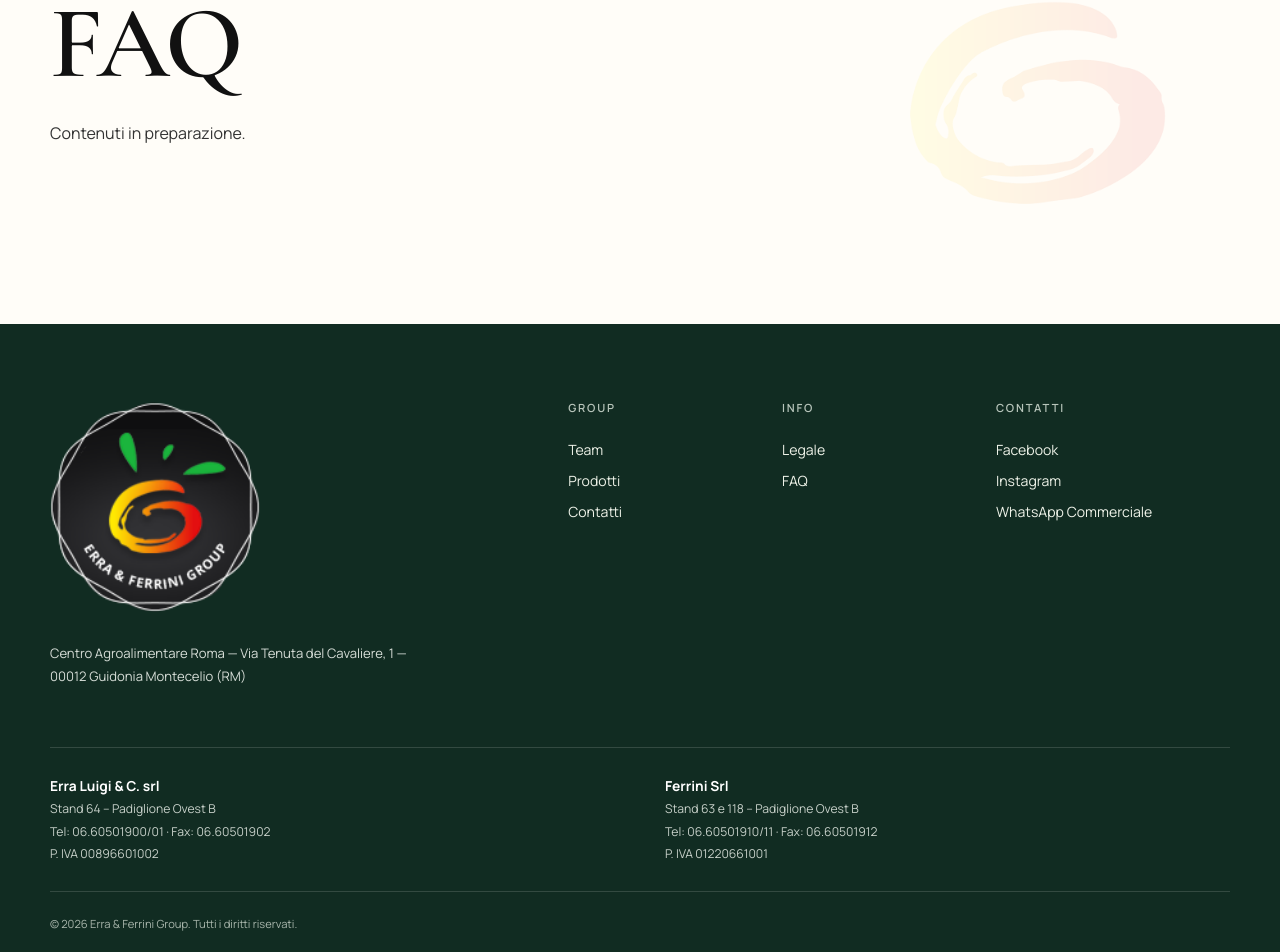
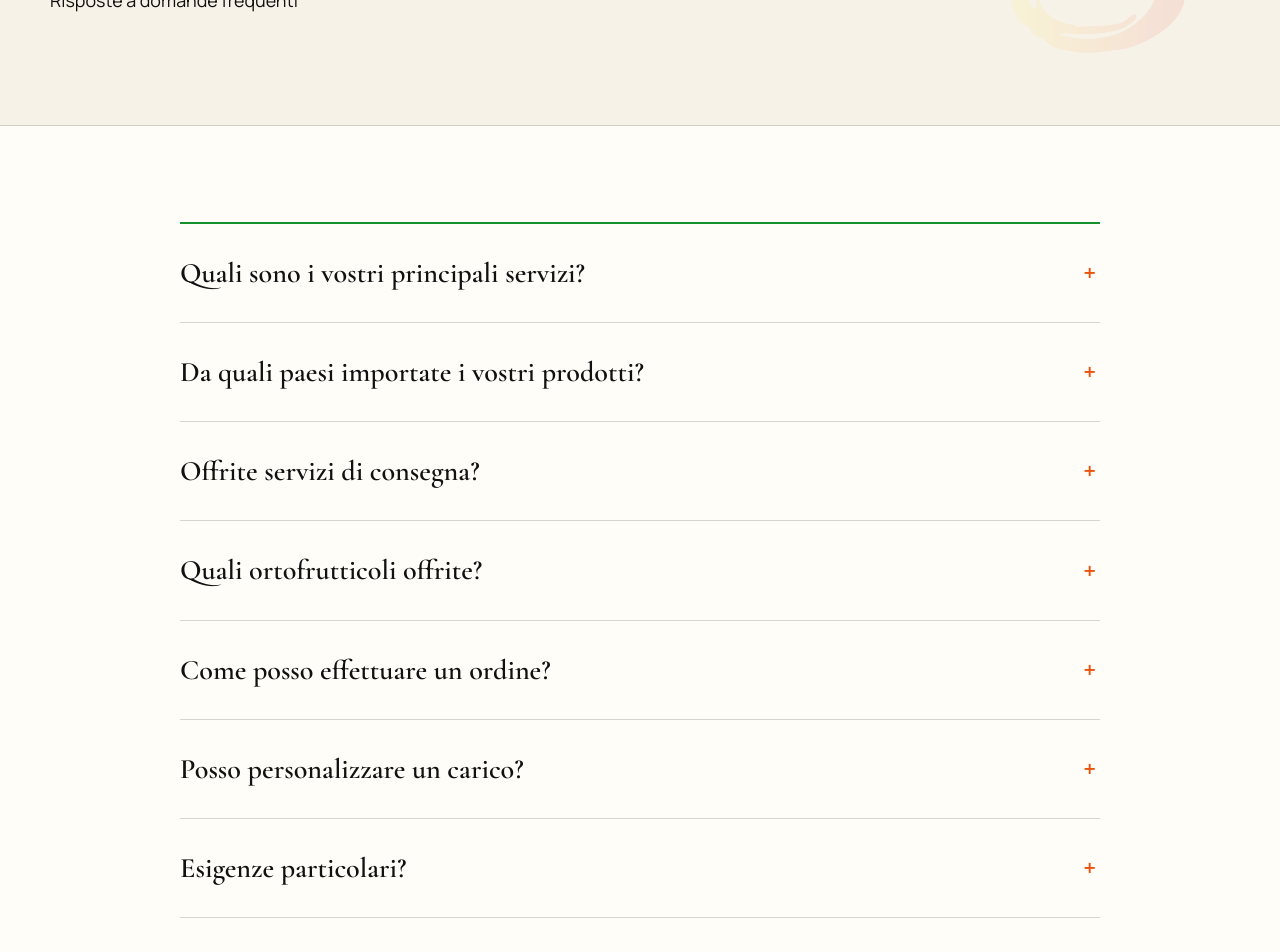
Before and after one commit to hubsienda/efgroup, a Next.js app: page /faq in a window 1280 px wide. Shown: the part 340-1292 px from the top of the page. Built offline with nearby package versions, Linux system fonts and the light colour scheme.

Commit message:
Build FAQ page

```diff
--- a/app/faq/page.tsx
+++ b/app/faq/page.tsx
@@ -1,4 +1,76 @@
 import type { Metadata } from "next";
-import PageShell from "@/components/PageShell";
-export const metadata: Metadata = { title: "FAQ" };
-export default function Page(){ return <PageShell eyebrow="Informazioni" title="FAQ" />; }
+import Link from "next/link";
+import InternalPageHero from "@/components/InternalPageHero";
+import styles from "@/components/InternalPages.module.css";
+
+export const metadata: Metadata = {
+  title: "FAQ",
+  description: "Risposte alle domande frequenti sui servizi, prodotti, consegne e ordini di Erra & Ferrini Group.",
+};
+
+export default function Page() {
+  return (
+    <>
+      <InternalPageHero
+        eyebrow="Informazioni"
+        title="FAQ"
+        intro="Risposte a domande frequenti"
+      />
+
+      <section className={styles.section}>
+        <div className={`shell ${styles.sectionNarrow}`}>
+          <div className={styles.faqList}>
+            <details className={styles.faqItem}>
+              <summary>Quali sono i vostri principali servizi?</summary>
+              <div className={styles.faqAnswer}>
+                <p>Acquistiamo prodotti ortofrutticoli esclusivamente di alta qualità sul mercato nazionale ed estero, offrendo un servizio completo e professionale.</p>
+              </div>
+            </details>
+
+            <details className={styles.faqItem}>
+              <summary>Da quali paesi importate i vostri prodotti?</summary>
+              <div className={styles.faqAnswer}>
+                <p>Importiamo prodotti da diverse realtà produttive in Francia e Spagna ed inoltre Belgio, Olanda, Romania e altri. I nostri standard di qualità sono molto elevati e pertanto fanno parte del nostro network di business partner solo produttori che garantiscono tali requisiti.</p>
+              </div>
+            </details>
+
+            <details className={styles.faqItem}>
+              <summary>Offrite servizi di consegna?</summary>
+              <div className={styles.faqAnswer}>
+                <p>Sì, offriamo un servizio completo di consegna delle merci attraverso i nostri partner logistici, inclusa la pallettizzazione mista, per garantire una consegna efficiente e sicura dei prodotti.</p>
+              </div>
+            </details>
+
+            <details className={styles.faqItem}>
+              <summary>Quali ortofrutticoli offrite?</summary>
+              <div className={styles.faqAnswer}>
+                <p>Forniamo una vasta gamma di prodotti ortofrutticoli, inclusa frutta esotica, primizie e altri prodotti di alta qualità per la GDO, negozi specializzati, ristorazione, gourmet e altri clienti.</p>
+              </div>
+            </details>
+
+            <details className={styles.faqItem}>
+              <summary>Come posso effettuare un ordine?</summary>
+              <div className={styles.faqAnswer}>
+                <p>Se sei già cliente puoi inviarci l’ordine per email o contattare il nostro responsabile commerciale. Vai nella pagina <Link href="/contatti" className={styles.inlineLink}>Contatti</Link> per i nostri recapiti.</p>
+              </div>
+            </details>
+
+            <details className={styles.faqItem}>
+              <summary>Posso personalizzare un carico?</summary>
+              <div className={styles.faqAnswer}>
+                <p>Scegli i prodotti che desideri, personalizza il carico e indicaci la modalità di spedizione più adatta alle tue esigenze.</p>
+              </div>
+            </details>
+
+            <details className={styles.faqItem}>
+              <summary>Esigenze particolari?</summary>
+              <div className={styles.faqAnswer}>
+                <p>Rivolgiti al nostro personale commerciale attraverso la nostra <Link href="/contatti" className={styles.inlineLink}>pagina contatti</Link>, studieremo insieme la migliore soluzione per te.</p>
+              </div>
+            </details>
+          </div>
+        </div>
+      </section>
+    </>
+  );
+}
```
